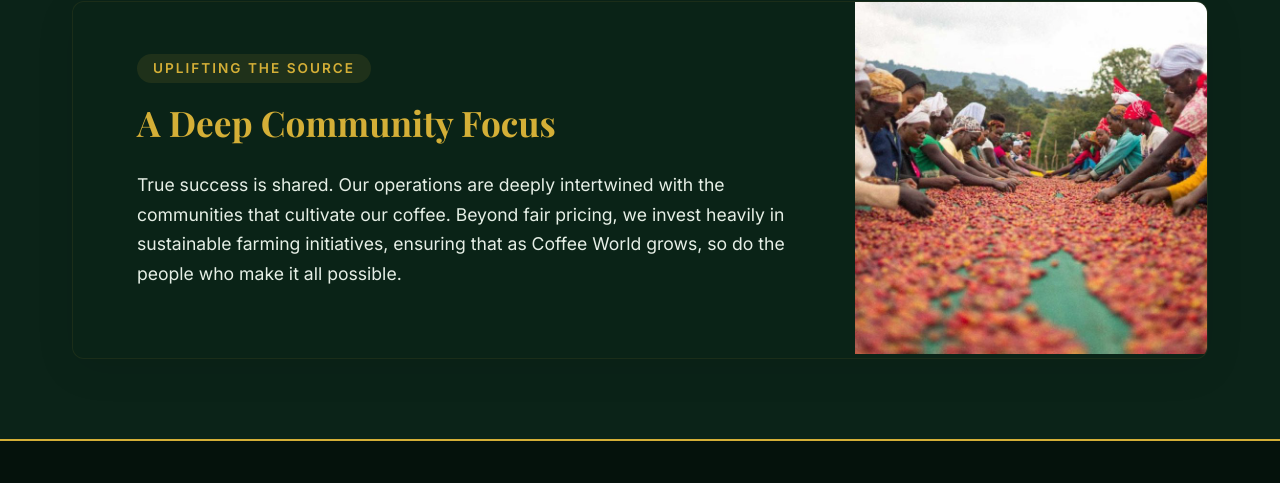
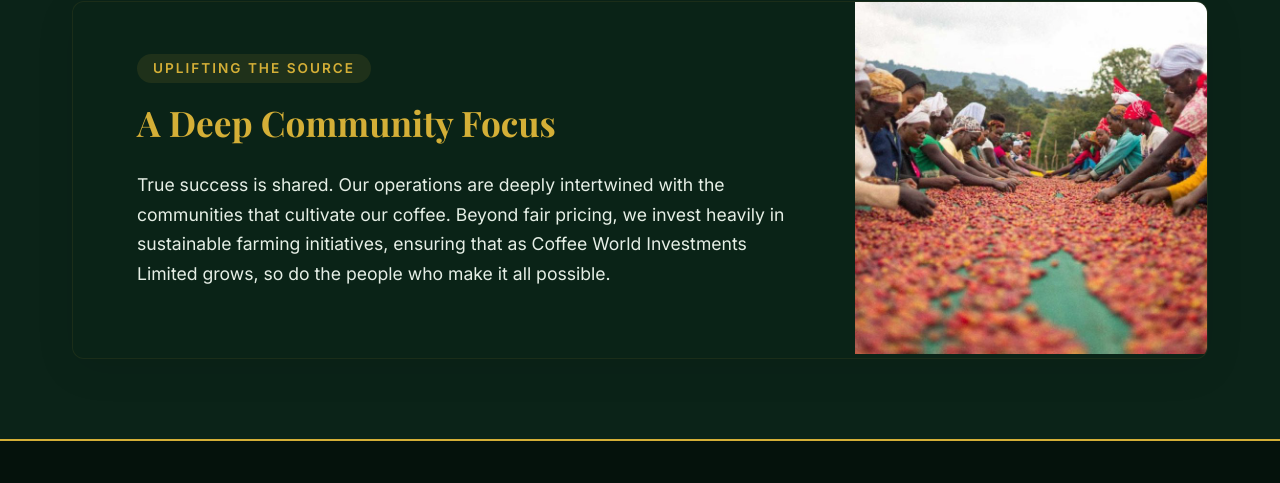
Before and after one commit to otienoronny56-svg/coffee-world, a plain HTML site: page stories.html in a window 1280 px wide. Shown: the part 2801-3284 px from the top of the page. Drawn offline with nearby package versions, Linux system fonts and the light colour scheme.

Commit message:
Update company name to full legal name in community section of stories.html

```diff
--- a/stories.html
+++ b/stories.html
@@ -107,7 +107,7 @@
             <div class="feature-text">
                 <div class="card-badge">Uplifting the Source</div>
                 <h2>A Deep Community Focus</h2>
-                <p>True success is shared. Our operations are deeply intertwined with the communities that cultivate our coffee. Beyond fair pricing, we invest heavily in sustainable farming initiatives, ensuring that as Coffee World grows, so do the people who make it all possible.</p>
+                <p>True success is shared. Our operations are deeply intertwined with the communities that cultivate our coffee. Beyond fair pricing, we invest heavily in sustainable farming initiatives, ensuring that as Coffee World Investments Limited grows, so do the people who make it all possible.</p>
             </div>
         </section>
 
```
